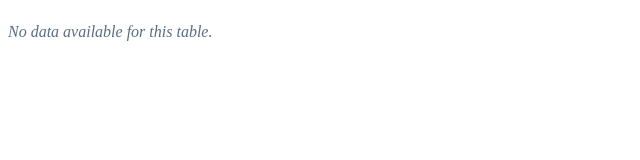
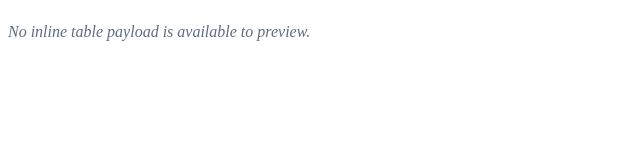
Before and after one commit to jchap-dctx/table-editor, a React (Vite) app: page /custom-elements/table-editor-preview in a window 1280 px wide. Shown: the top 160 px of the page, without its empty margins (0-640 px from the left). Built offline with nearby package versions, Linux system fonts and the light colour scheme.

Commit message:
refactor: simplify inline preview handoff

```diff
--- a/src/custom-elements/TableEditor/TableEditorPreview.tsx
+++ b/src/custom-elements/TableEditor/TableEditorPreview.tsx
@@ -41,33 +41,6 @@ function getColumnWidthStyle(column: InlineTableColumn): { width?: number; minWi
   return {};
 }
 
-function getTextValue(value: string | ReadonlyArray<MultiChoiceOption> | null | undefined): string {
-  if (!value) {
-    return "";
-  }
-
-  if (Array.isArray(value)) {
-    return value[0]?.codename ?? value[0]?.name ?? "";
-  }
-
-  return String(value);
-}
-
-function getNumberValue(value: string | ReadonlyArray<MultiChoiceOption> | null | undefined): number | null {
-  const text = getTextValue(value);
-  if (!text) {
-    return null;
-  }
-
-  const parsed = Number(text);
-  return Number.isFinite(parsed) && parsed > 0 ? parsed : null;
-}
-
-function getVariantClass(variant: string): string {
-  const normalized = variant.trim().toLowerCase();
-  return normalized === "condensed" ? "is-condensed" : "is-full";
-}
-
 function firstDefined(...values: Array<string | undefined>): string | undefined {
   return values.find((value) => typeof value === "string" && value.trim());
 }
@@ -85,7 +58,13 @@ export function TableEditorPreview() {
   );
   const sourceElementCodenames = useMemo(() => {
     const fromConfig = [
-      firstDefined(config.sourceElementCodename, config.sourceCodename, config.elementCodename, config.textElementCodename, "table_editor"),
+      firstDefined(
+        config.sourceElementCodename,
+        config.sourceCodename,
+        config.elementCodename,
+        config.textElementCodename,
+        "table_editor",
+      ),
       ...(Array.isArray(config.sourceElementCodenames)
         ? config.sourceElementCodenames
         : typeof config.sourceElementCodenames === "string"
@@ -95,22 +74,7 @@ export function TableEditorPreview() {
 
     return fromConfig.map((value) => value?.trim()).filter(Boolean) as string[];
   }, [config]);
-  const displayElementCodenames = useMemo(
-    () =>
-      [
-        firstDefined(config.titleElementCodename, "title"),
-        firstDefined(config.captionElementCodename, "caption"),
-        firstDefined(config.variantElementCodename, "variant"),
-        firstDefined(config.pageSizeElementCodename, "page_size"),
-        firstDefined(config.emptyStateElementCodename, "empty_state_message"),
-        firstDefined(config.ctaLabelElementCodename, "cta_label"),
-        firstDefined(config.ctaLinkElementCodename, "cta_link"),
-      ]
-        .map((value) => value?.trim())
-        .filter(Boolean) as string[],
-    [config],
-  );
-  const watchedElements = useElements([...sourceElementCodenames, ...displayElementCodenames]);
+  const watchedElements = useElements(sourceElementCodenames);
   const watchedValue = sourceElementCodenames[0]
     ? watchedElements?.get(sourceElementCodenames[0]) ?? null
     : null;
@@ -128,35 +92,6 @@ export function TableEditorPreview() {
       metadata: parsed.payload.metadata,
     });
   }, [parsed.payload, previewSourceValue]);
-  const titleCodename = firstDefined(config.titleElementCodename, "title");
-  const captionCodename = firstDefined(config.captionElementCodename, "caption");
-  const variantCodename = firstDefined(config.variantElementCodename, "variant");
-  const pageSizeCodename = firstDefined(config.pageSizeElementCodename, "page_size");
-  const emptyStateCodename = firstDefined(config.emptyStateElementCodename, "empty_state_message");
-  const ctaLabelCodename = firstDefined(config.ctaLabelElementCodename, "cta_label");
-  const ctaLinkCodename = firstDefined(config.ctaLinkElementCodename, "cta_link");
-  const title = getTextValue(titleCodename ? watchedElements?.get(titleCodename) : null) || config.title || "";
-  const caption =
-    getTextValue(captionCodename ? watchedElements?.get(captionCodename) : null) || config.caption || "";
-  const variant =
-    getTextValue(variantCodename ? watchedElements?.get(variantCodename) : null) || config.variant || "";
-  const pageSize =
-    getNumberValue(pageSizeCodename ? watchedElements?.get(pageSizeCodename) : null) ??
-    (typeof config.pageSize === "number"
-      ? config.pageSize
-      : typeof config.pageSize === "string"
-        ? Number(config.pageSize) || null
-        : null);
-  const emptyStateMessage =
-    getTextValue(emptyStateCodename ? watchedElements?.get(emptyStateCodename) : null) ||
-    config.emptyStateMessage ||
-    "No data available for this table.";
-  const ctaLabel =
-    getTextValue(ctaLabelCodename ? watchedElements?.get(ctaLabelCodename) : null) || config.ctaLabel || "";
-  const ctaLink =
-    getTextValue(ctaLinkCodename ? watchedElements?.get(ctaLinkCodename) : null) || config.ctaLink || "";
-  const variantClassName = getVariantClass(variant || "full");
-  const previewRows = pageSize ? payload.rows.slice(0, pageSize) : payload.rows;
 
   useEffect(() => {
     const serializedDraft = window.localStorage.getItem(storageKey);
@@ -190,33 +125,26 @@ export function TableEditorPreview() {
     }
 
     CustomElement.setHeight(Math.ceil(nextHeight + 24));
-  }, [caption, ctaLabel, emptyStateMessage, pageSize, payload, title, variantClassName, watchedElements]);
+  }, [payload]);
 
   const hasRows = payload.columns.length > 0 && payload.rows.length > 0;
 
   return (
     <div className="table-editor-root table-editor-preview-page" ref={rootRef}>
       {hasRows ? (
-      <section className={`table-editor-module-preview ${variantClassName}`}>
-        <div className="table-editor-module-frame">
-          {title || caption ? (
-            <div className="table-editor-module-header">
-              {title ? <h3>{title}</h3> : null}
-              {caption ? <p className="table-editor-module-caption">{caption}</p> : null}
-            </div>
-          ) : null}
+        <section className="table-editor-inline-preview">
           <div className="table-editor-rendered-preview">
             <table className="table-editor-preview-table table-editor-rendered-table">
               <colgroup>
                 {payload.columns.map((column) => (
-                    <col key={`harness-col-${column.key}`} style={getColumnWidthStyle(column)} />
+                  <col key={`preview-col-${column.key}`} style={getColumnWidthStyle(column)} />
                 ))}
               </colgroup>
               <thead>
                 <tr>
                   {payload.columns.map((column) => (
                     <th
-                        key={`harness-head-${column.key}`}
+                      key={`preview-head-${column.key}`}
                       style={{ ...getColumnWidthStyle(column), textAlign: column.align }}
                     >
                       <span className="table-editor-rendered-head-label">{column.label}</span>
@@ -226,11 +154,11 @@ export function TableEditorPreview() {
                 </tr>
               </thead>
               <tbody>
-                  {previewRows.map((row) => (
-                    <tr key={`harness-row-${row.id}`}>
+                {payload.rows.map((row) => (
+                  <tr key={`preview-row-${row.id}`}>
                     {payload.columns.map((column) => (
                       <td
-                          key={`harness-${row.id}-${column.key}`}
+                        key={`preview-${row.id}-${column.key}`}
                         style={{ ...getColumnWidthStyle(column), textAlign: column.align }}
                       >
                         <div className="table-editor-rendered-cell">
@@ -245,28 +173,11 @@ export function TableEditorPreview() {
               </tbody>
             </table>
           </div>
-          {ctaLabel ? (
-            <div className="table-editor-module-footer">
-              <a
-                className="table-editor-cta-button"
-                href={ctaLink || undefined}
-                target={ctaLink ? "_blank" : undefined}
-                rel={ctaLink ? "noreferrer" : undefined}
-                aria-disabled={!ctaLink}
-                onClick={(event) => {
-                  if (!ctaLink) {
-                    event.preventDefault();
-                  }
-                }}
-              >
-                {ctaLabel}
-              </a>
-            </div>
-          ) : null}
-        </div>
         </section>
       ) : (
-        <div className="table-editor-empty-preview-message">{emptyStateMessage}</div>
+        <div className="table-editor-empty-preview-message">
+          No inline table payload is available to preview.
+        </div>
       )}
     </div>
   );
```
Lines whose indentation alone changed are shown as unchanged.
